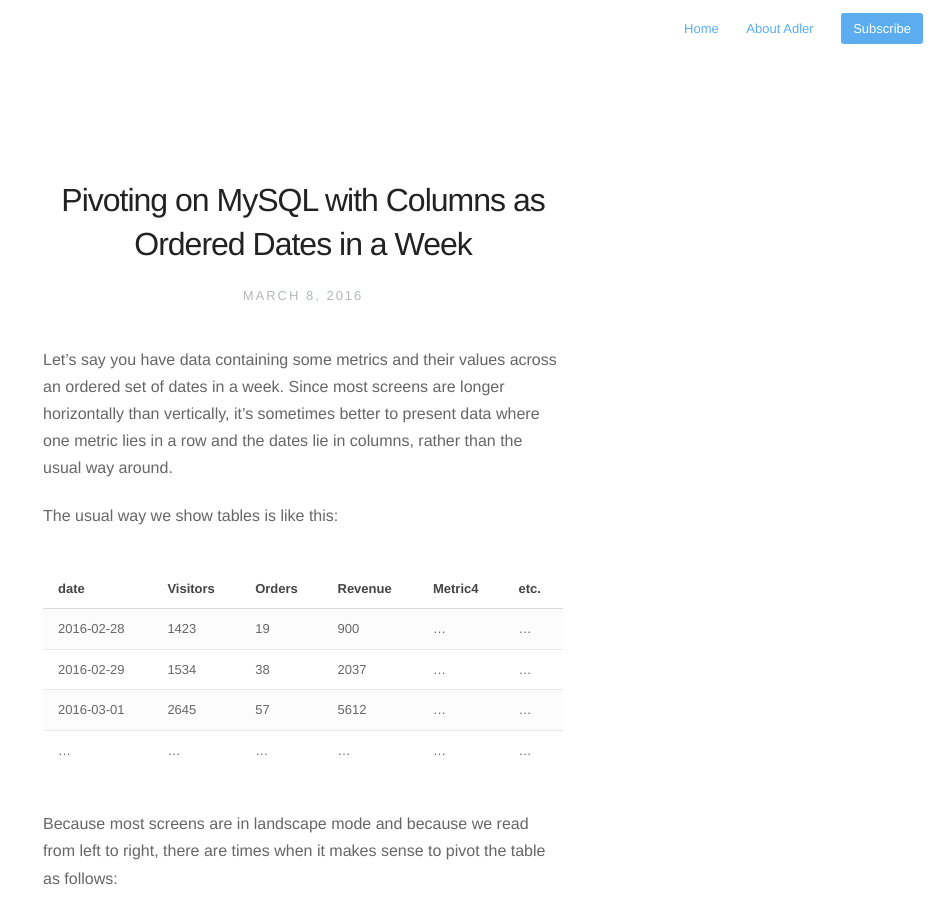
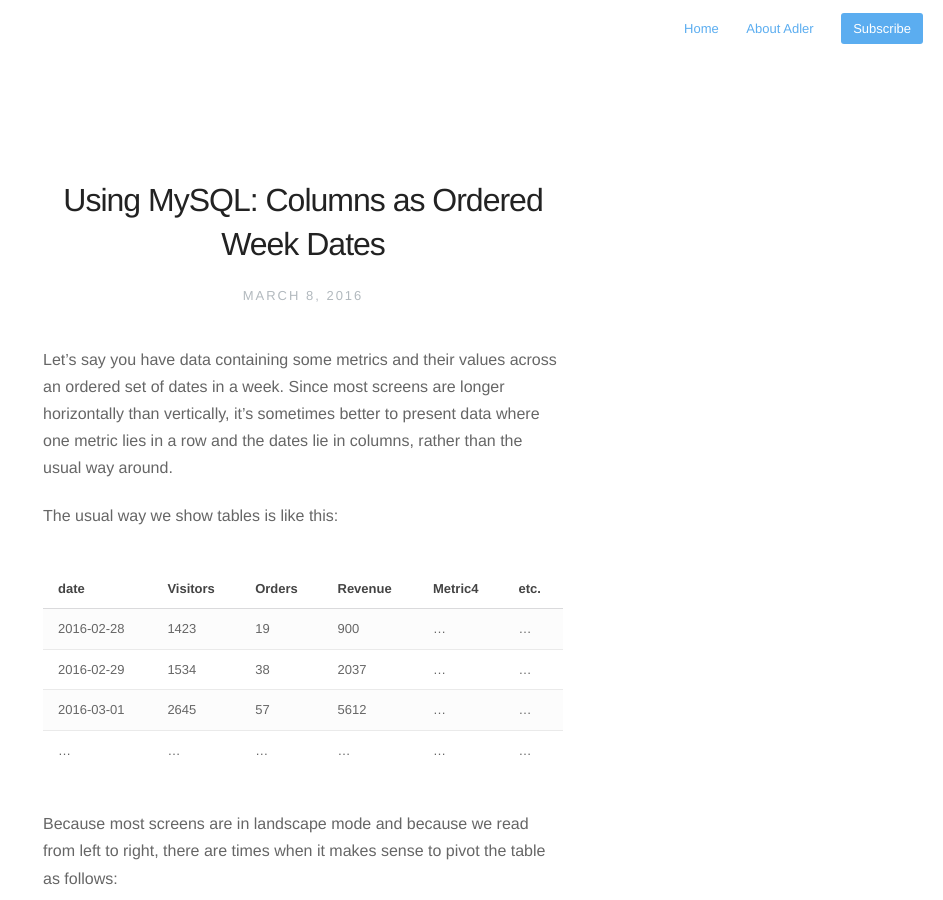
Before and after one commit to adlersantos/adlersantos.github.io, a Jekyll site: the page built from _posts/2016-03-08-pivoting-mysql-columns-as-dates.markdown, in a window 1280 px wide and 900 px high. Shown: the whole window, without its empty margins (337-1280 px from the left). Built offline with Jekyll 4.4.1, drawn with Linux system fonts in a browser that asks for light colours; nearby versions of some CDN libraries.

Commit message:
shortened post title

```diff
--- a/_posts/2016-03-08-pivoting-mysql-columns-as-dates.markdown
+++ b/_posts/2016-03-08-pivoting-mysql-columns-as-dates.markdown
@@ -1,5 +1,5 @@
 ---
-title:  "Pivoting on MySQL with Columns as Ordered Dates in a Week"
+title:  "Using MySQL: Columns as Ordered Week Dates"
 date:   2016-03-08
 ---
 
```
